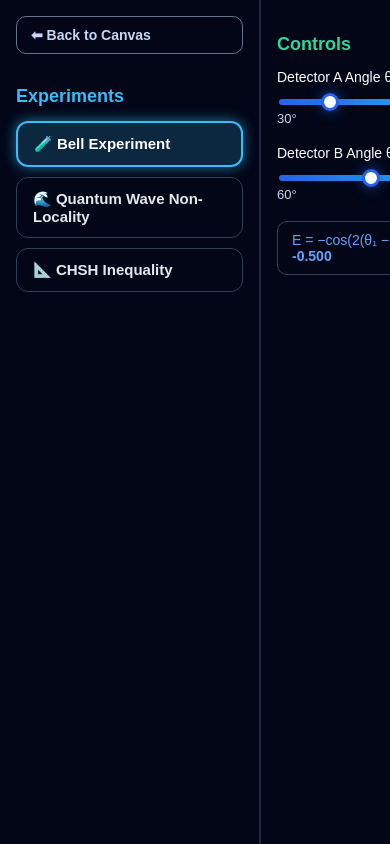
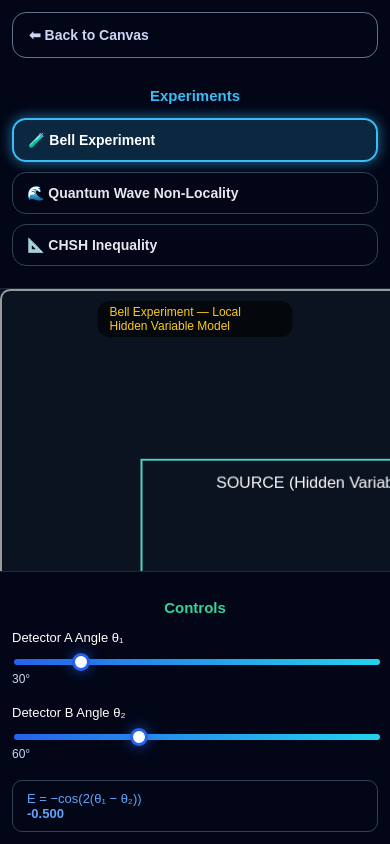
Before and after one commit to Assam157/RadiationLab, a React (Create React App) app: page /quantum in a window 390 px wide. Built offline with nearby package versions, Linux system fonts and the light colour scheme.

Commit message:
Add files via upload

```diff
--- a/src/components/HiddenLocaalVariable.jsx
+++ b/src/components/HiddenLocaalVariable.jsx
@@ -3,7 +3,7 @@ import React, { useRef, useEffect, useState } from "react";
 /* =====================================================
    GLOBAL CANVAS SIZE
    ===================================================== */
-const W = 1200;
+const W = 1100;
 const H = 700;
 
 /* =====================================================
--- a/src/components/QuantumLab.css
+++ b/src/components/QuantumLab.css
@@ -153,3 +153,95 @@
   color: #ffffff;
   background: rgba(56, 189, 248, 0.08);
 }
+
+/* ===============================
+   RESPONSIVE — MOBILE SAFE
+   =============================== */
+
+/* Tablets and below */
+@media (max-width: 1024px) {
+  .ql-root {
+    grid-template-columns: 220px 1fr;
+    grid-template-rows: auto 1fr;
+  }
+
+  .ql-controls {
+    grid-column: 1 / -1;
+    border-left: none;
+    border-top: 1px solid #1e293b;
+  }
+}
+
+/* Phones */
+@media (max-width: 768px) {
+  .ql-root {
+    display: flex;
+    flex-direction: column;
+    width: 100vw;
+    height: 100vh;
+  }
+
+  /* Sidebar becomes top panel */
+  .ql-sidebar {
+    width: 100%;
+    border-right: none;
+    border-bottom: 1px solid #1e293b;
+    padding: 12px;
+  }
+
+  .ql-title {
+    font-size: 16px;
+    text-align: center;
+  }
+
+  /* Buttons become touch-friendly */
+  .ql-exp-btn,
+  .ql-back-btn {
+    font-size: 14px;
+    padding: 14px 16px;
+    border-radius: 14px;
+  }
+
+  /* Center view expands */
+  .ql-center {
+    flex: 1;
+    min-height: 280px;
+  }
+
+  /* Controls go to bottom */
+  .ql-controls {
+    width: 100%;
+    border-left: none;
+    border-top: 1px solid #1e293b;
+    padding: 12px;
+  }
+
+  .ql-control-group label {
+    font-size: 13px;
+  }
+
+  .ql-control-group span {
+    font-size: 12px;
+  }
+
+  /* Overlay title safe for small screens */
+  .ql-overlay-title {
+    font-size: 12px;
+    padding: 4px 12px;
+  }
+}
+
+/* Extra small phones */
+@media (max-width: 420px) {
+  .ql-title {
+    font-size: 15px;
+  }
+
+  .ql-exp-btn {
+    padding: 12px 14px;
+  }
+
+  .ql-info-box {
+    font-size: 13px;
+  }
+}
```
Also changed, not shown: src/components/DigitalGateLogic.jsx (line endings or trailing spaces).
